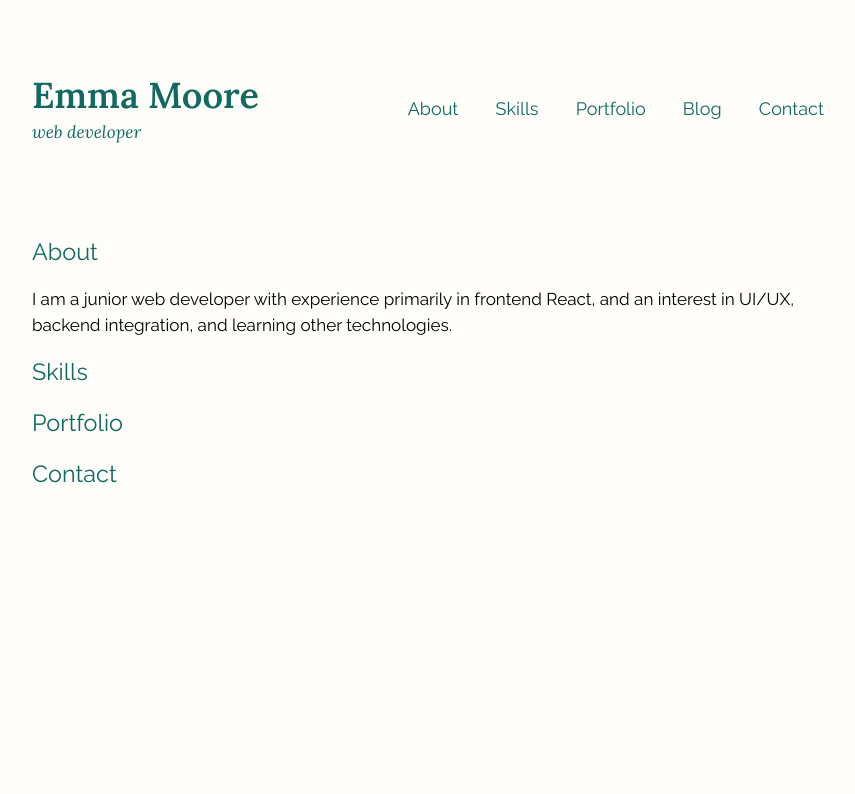
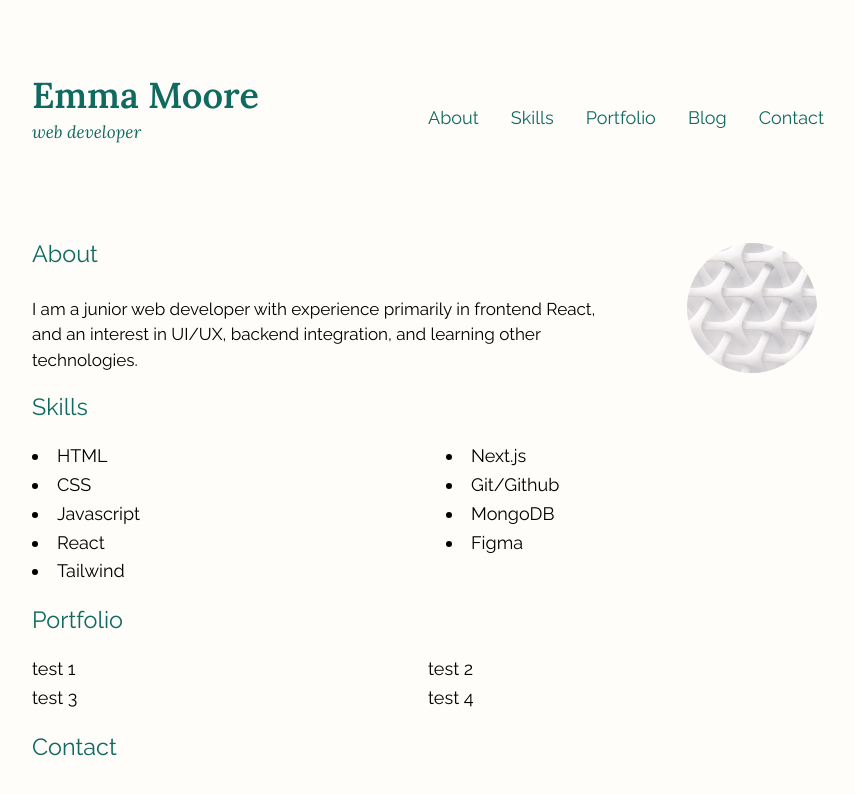
Before and after one commit to emoore29/My-Portfolio, a Next.js app: page / in a window 1280 px wide. Shown: the top 794 px of the page, without its empty margins (212-1067 px from the left). Built offline with nearby package versions, Linux system fonts and the light colour scheme.

Commit message:
fixed grid layouts and started on portfolio component

```diff
--- a/components/layout.module.css
+++ b/components/layout.module.css
@@ -8,10 +8,10 @@
 
 .header {
   display: grid;
-  grid-template-columns: 2;
-  grid-template-rows: 2;
+  grid-template-columns: repeat(2, 1fr);
+  grid-template-rows: repeat(2, 1fr);
   color: #116a5f;
-  margin-bottom: 5rem;
+  margin-bottom: 3rem;
   margin-top: 2rem;
 }
 
--- /dev/null
+++ b/components/portfolio.js
@@ -0,0 +1,18 @@
+import utilStyles from "../styles/utils.module.css";
+import styles from "../styles/Home.module.css";
+
+export default function Portfolio() {
+  return (
+    <section>
+      <h2 id="portfolio" className={utilStyles.headingLg}>
+        Portfolio
+      </h2>
+      <div className={styles.portfolioGrid}>
+        <div>test 1</div>
+        <div>test 2</div>
+        <div>test 3</div>
+        <div>test 4</div>
+      </div>
+    </section>
+  );
+}
--- a/pages/index.js
+++ b/pages/index.js
@@ -2,9 +2,12 @@ import Head from "next/head";
 import Layout, { siteTitle } from "../components/layout";
 import utilStyles from "../styles/utils.module.css";
 import { getSortedPostsData } from "../lib/posts";
+import styles from "../styles/Home.module.css";
+import Image from "next/image";
 import Link from "next/link";
 import Date from "../components/date";
 import Blog from "./blog";
+import Portfolio from "../components/portfolio";
 
 export async function getStaticProps() {
   const allPostsData = getSortedPostsData();
@@ -22,24 +25,43 @@ export default function Home({ allPostsData }) {
       <Head>
         <title>{siteTitle}</title>
       </Head>
-      <section className={utilStyles.headingMd}>
-        <h2 id="about" className={utilStyles.headingLg}>
+      <section className={`${utilStyles.headingMd} ${styles.aboutContainer}`}>
+        <h2
+          id="about"
+          className={`${utilStyles.headingLg} ${styles.aboutHeading}`}
+        >
           About
         </h2>
-        <p>
+        <p className={styles.aboutContent}>
           I am a junior web developer with experience primarily in frontend
           React, and an interest in UI/UX, backend integration, and learning
           other technologies.
         </p>
+        <Image
+          src="/images/profile.jpg" // Route of the image file
+          height={130} // Desired size with correct aspect ratio
+          width={130} // Desired size with correct aspect ratio
+          alt="Your Name"
+          className={`${utilStyles.borderCircle} ${styles.aboutProfileImg}`}
+        />
       </section>
       <section>
         <h2 id="skills" className={utilStyles.headingLg}>
           Skills
         </h2>
+        <ul className={styles.skillList}>
+          <li>HTML</li>
+          <li>CSS</li>
+          <li>Javascript</li>
+          <li>React</li>
+          <li>Tailwind</li>
+          <li>Next.js</li>
+          <li>Git/Github</li>
+          <li>MongoDB</li>
+          <li>Figma</li>
+        </ul>
       </section>
-      <section>
-        <h2 className={utilStyles.headingLg}>Portfolio</h2>
-      </section>
+      <Portfolio />
       {/* <section className={`${utilStyles.headingMd} ${utilStyles.padding1px}`}>
         <h2 className={utilStyles.headingLg}>Blog</h2>
         <ul className={utilStyles.list}>
@@ -57,7 +79,9 @@ export default function Home({ allPostsData }) {
       <p onClick={() => console.log(allPostsData)}>test</p>
       <Blog /> */}
       <section>
-        <h2 className={utilStyles.headingLg}>Contact</h2>
+        <h2 id="contact" className={utilStyles.headingLg}>
+          Contact
+        </h2>
       </section>
     </Layout>
   );
--- a/styles/Home.module.css
+++ b/styles/Home.module.css
@@ -1,4 +1,47 @@
-.container {
+.skillList {
+  columns: 2;
+  column-gap: 2rem;
+  list-style-position: inside;
+}
+
+.aboutContainer {
+  display: grid;
+  grid-template-columns: 75% auto;
+  grid-template-rows: repeat(2, 1fr);
+  column-gap: 3rem;
+}
+
+.aboutHeading {
+  grid-column: 1 / 1;
+  grid-row: 1 / 1;
+}
+
+.aboutContent {
+  grid-column: 1 / 1;
+  grid-row: 2 / 3;
+}
+
+.aboutProfileImg {
+  grid-column: 2 / 3;
+  grid-row: 1 / 3;
+  align-self: end;
+  justify-self: center;
+}
+
+.portfolioGrid {
+  display: grid;
+  grid-template-columns: repeat(2, 1fr);
+  grid-template-rows: repeat(2, 1fr);
+}
+
+@media (max-width: 600px) {
+  .aboutProfileImg {
+    display: none;
+  }
+}
+
+/* Old styles from Next.js tutorial */
+/* .container {
   min-height: 100vh;
   padding: 0 0.5rem;
   display: flex;
@@ -88,4 +131,4 @@
     width: 100%;
     flex-direction: column;
   }
-}
+} */
--- a/styles/global.css
+++ b/styles/global.css
@@ -26,7 +26,7 @@ p {
 ul {
   margin: 0;
   padding: 0;
-  list-style: none;
+  /* list-style: none; */
 }
 
 a {
```
Also changed, not shown: public/images/profile.jpg (added).
